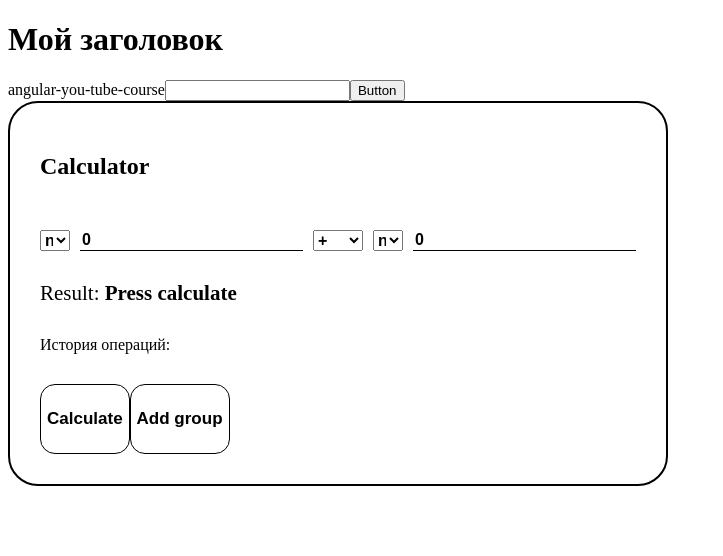
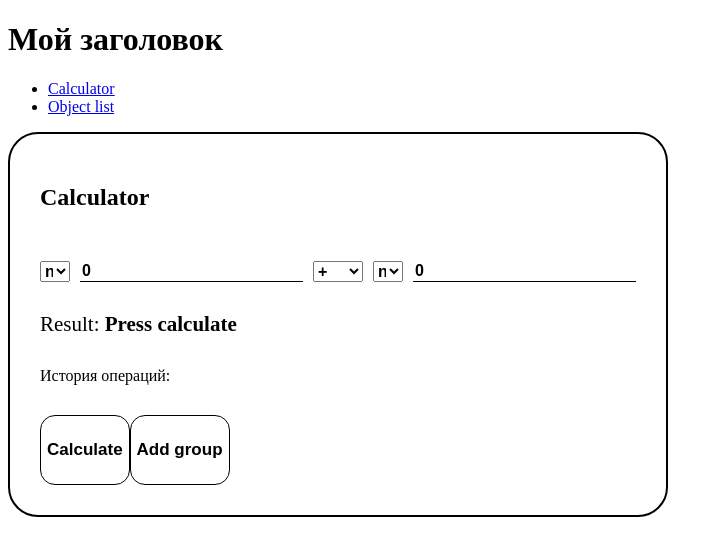
Before and after one commit to AlexandrZiminov/angular-you-tube-course, an Angular app: page /calculator in a window 1280 px wide. Before the commit this address led to /. Shown: the top 556 px of the page, without its empty margins (0-723 px from the left). Built offline with nearby package versions, Linux system fonts and the light colour scheme.

Commit message:
added empty-route.component + navigation.component

```diff
--- a/src/app/app-routing.module.ts
+++ b/src/app/app-routing.module.ts
@@ -1,11 +1,26 @@
 import {NgModule} from '@angular/core';
 import {RouterModule, Routes} from '@angular/router';
+import {MyCalculatorComponent} from "./calculator/components/my-calculator/my-calculator.component";
+import {MyEmptyPageComponent} from "./components/empty-route/empty-route.component";
 
-const routes: Routes = [];
+const routes: Routes = [
+  {
+    path: 'calculator',
+    component: MyCalculatorComponent,
+  },
+  {
+    path: '', redirectTo: 'calculator', pathMatch: 'full',
+
+  },
+  {
+    path: '**',
+    component: MyEmptyPageComponent
+  }
+];
 
 @NgModule({
-  imports: [RouterModule.forRoot(routes)], // Подключаем маршруты
-  exports: [RouterModule], // Экспортируем RouterModule для использования в других модулях
+  imports: [RouterModule.forRoot(routes)],
+  exports: [RouterModule],
 })
 export class AppRoutingModule {
 }
--- a/src/app/app.component.html
+++ b/src/app/app.component.html
@@ -1,7 +1,5 @@
 <h1>Мой заголовок</h1>
 
-<span>{{title}}</span>
-<input type="text" [title]="tooltip">
-<button (click)="showMessage()">Button</button>
+<my-navigation></my-navigation>
 
-<app-my-calculator></app-my-calculator>
+<router-outlet></router-outlet>
--- /dev/null
+++ b/src/app/components/empty-route/empty-route.component.html
@@ -0,0 +1,3 @@
+<h2>404 Страница не найдена</h2>
+
+<a [routerLink]="['/']">Вернуться на главную</a>
--- /dev/null
+++ b/src/app/components/navigation/navigation.component.html
@@ -0,0 +1,4 @@
+<ul>
+  <li><a [routerLink]="['/calculator']" routerLinkActive="active">Calculator</a></li>
+  <li><a [routerLink]="['/object-list']" routerLinkActive="active">Object list</a></li>
+</ul>
```
Also changed, not shown: src/app/app.module.ts (+5 -3 lines), src/app/components/empty-route/empty-route.component.ts (added, +10 -0 lines), src/app/components/navigation/navigation.component.ts (added, +9 -0 lines), src/app/components/empty-route/empty-route.component.scss (added), src/app/components/navigation/navigation.component.scss (added).
